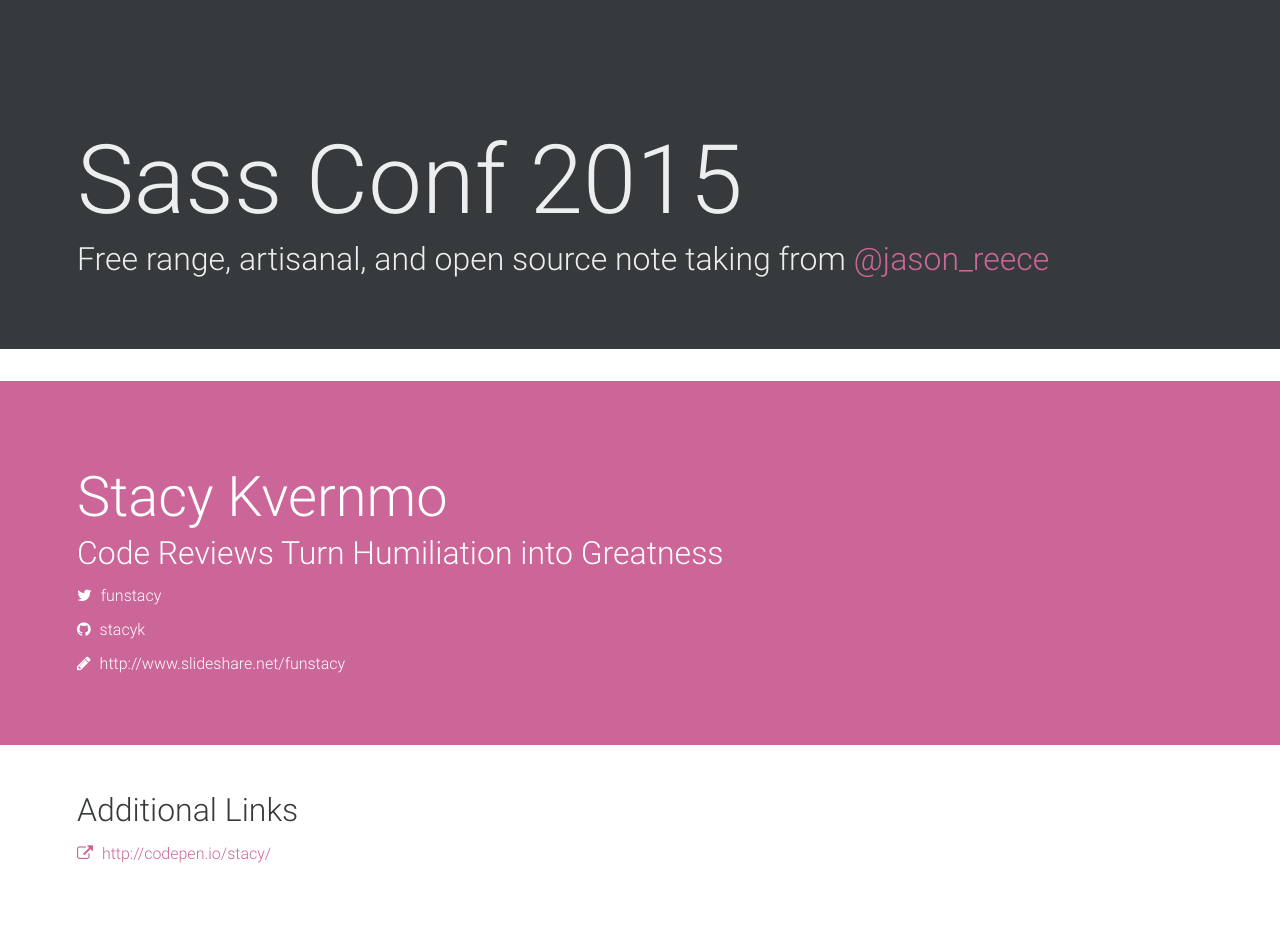
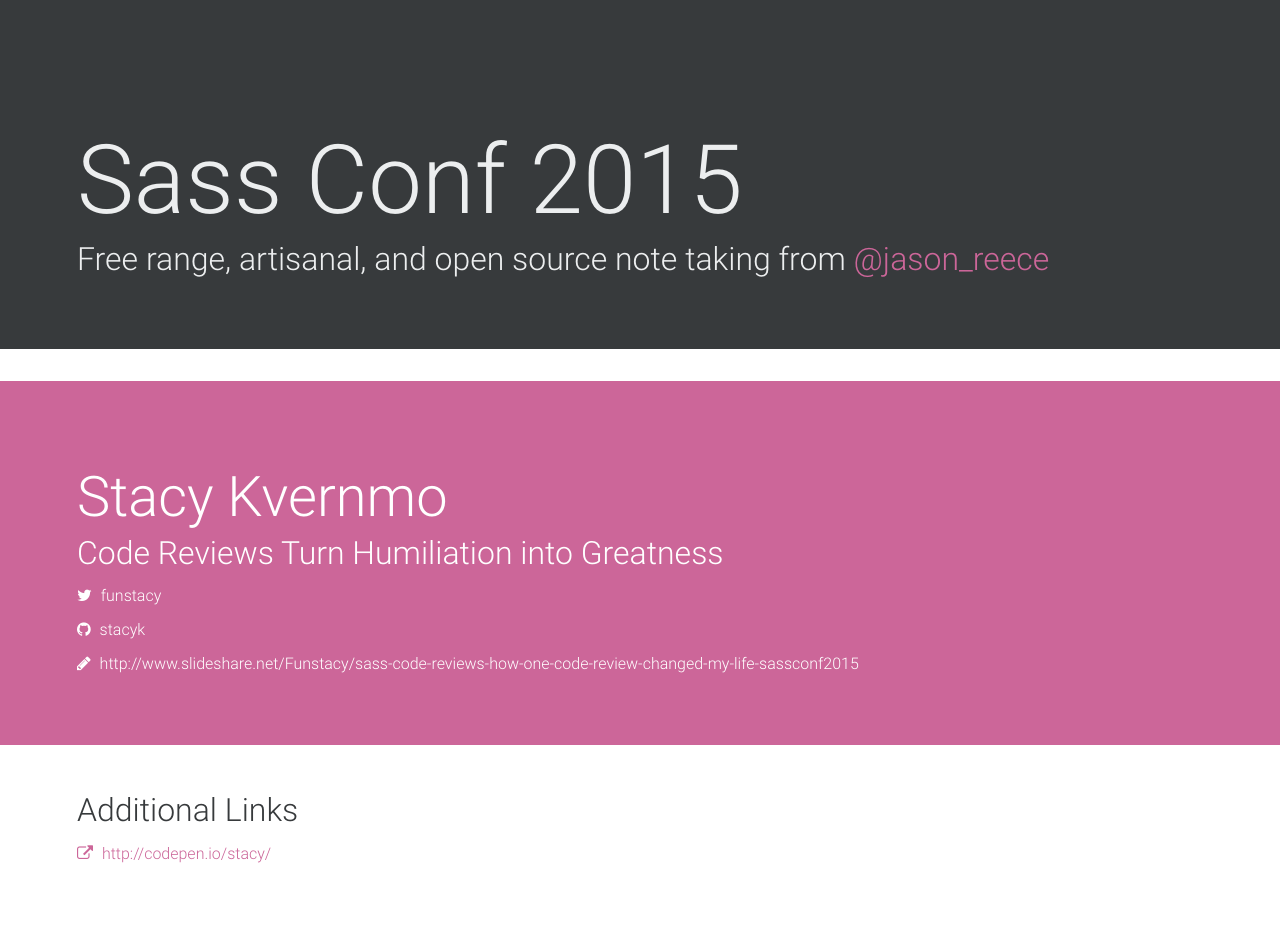
Before and after one commit to jasonreece/sass-conf-2015, a Jekyll site: the page built from _posts/2015-11-12-code-reviews-turn-humiliation-into-greatness.md, in a window 1280 px wide. Built offline with Jekyll 4.4.1, drawn with Linux system fonts in a browser that asks for light colours; some of the changed lines change nothing that is shown.

Commit message:
adds correct link to slides

```diff
--- a/_posts/2015-11-12-code-reviews-turn-humiliation-into-greatness.md
+++ b/_posts/2015-11-12-code-reviews-turn-humiliation-into-greatness.md
@@ -5,7 +5,7 @@
 date: 2015-11-12 11:48:18
 twitter: funstacy
 github: stacyk
-slides: http://www.slideshare.net/funstacy
+slides: http://www.slideshare.net/Funstacy/sass-code-reviews-how-one-code-review-changed-my-life-sassconf2015
 links:
   - http://codepen.io/stacy/
 ---
```
